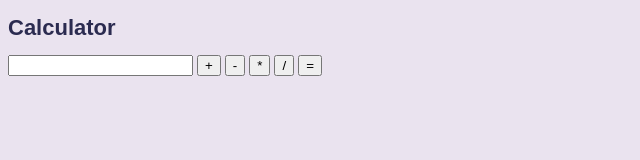
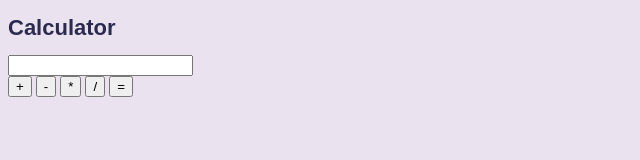
Before and after one commit to ShevchenkoJ/calculator, a plain HTML site: page index.html in a window 1280 px wide. Shown: the whole page, without its empty margins (0-640 px from the left). Drawn offline with Linux system fonts and the light colour scheme.

Commit message:
change html structure

```diff
--- a/index.html
+++ b/index.html
@@ -9,12 +9,20 @@
     <title>Calculator</title>
 </head>
 <body>
+    <div class="container">
+        <div class="inner_container">
             <div class="title_wrapper">
                 <h1 class="title">Calculator</h1>
             </div>
-    <div class="input-fields_wrapper">
+            <div class="fields_wrapper">
+
+                <div class="input_wrapper">
 
                     <input type="number" class="field" id="result" name="result">
+
+                </div>
+
+                <div class="buttons_wrapper">
 
                     <button type="button" id="plus" class="operation-button">+</button>
                     <button type="button" id="minus" class="operation-button">-</button>
@@ -24,6 +32,9 @@
                     <button type="button" id="calculate" class="result-button">=</button>
 
                 </div>
+            </div>
+        </div>
+    </div>
     <script src="script.js"></script>
 </body>
 </html>
```
Lines whose indentation alone changed are shown as unchanged.
